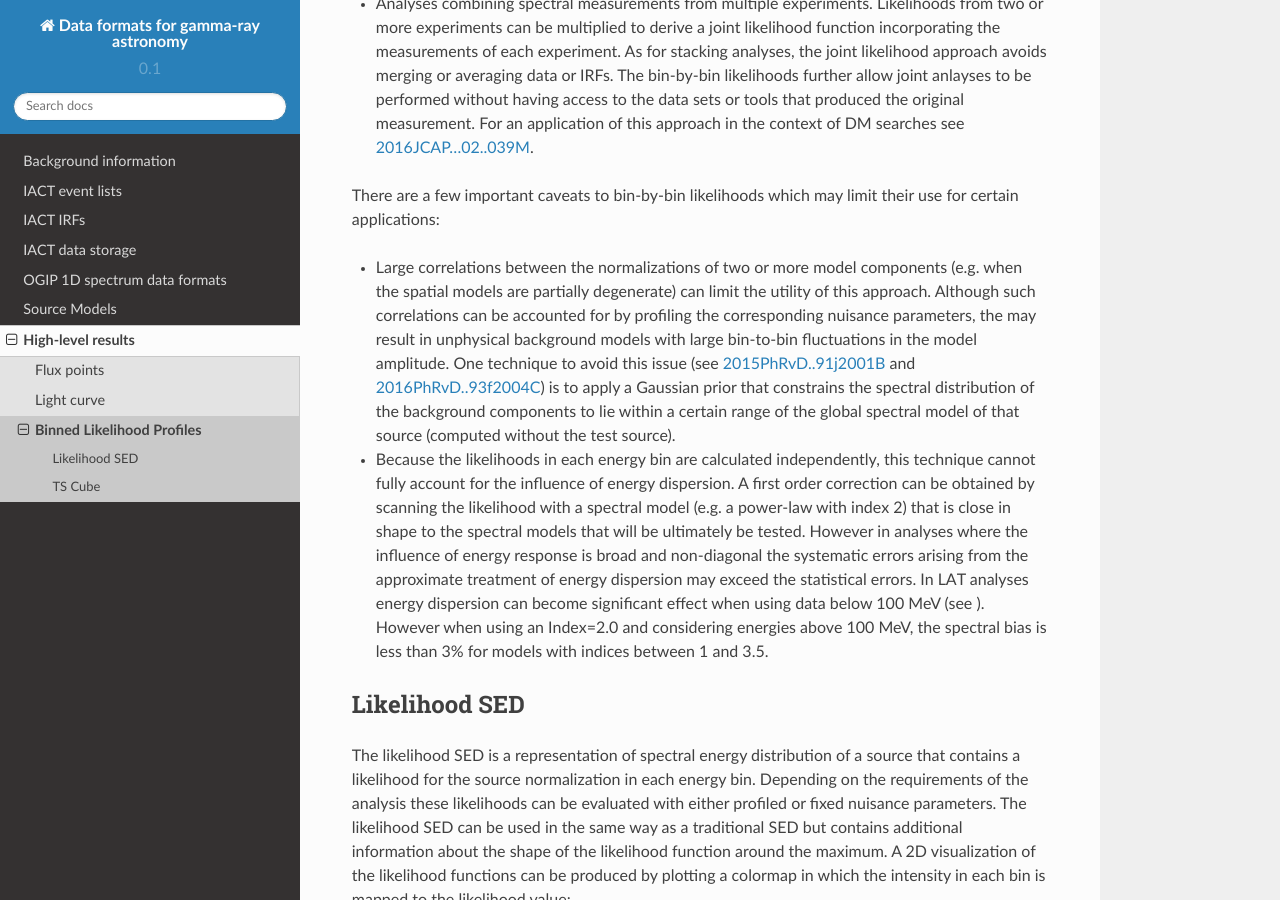
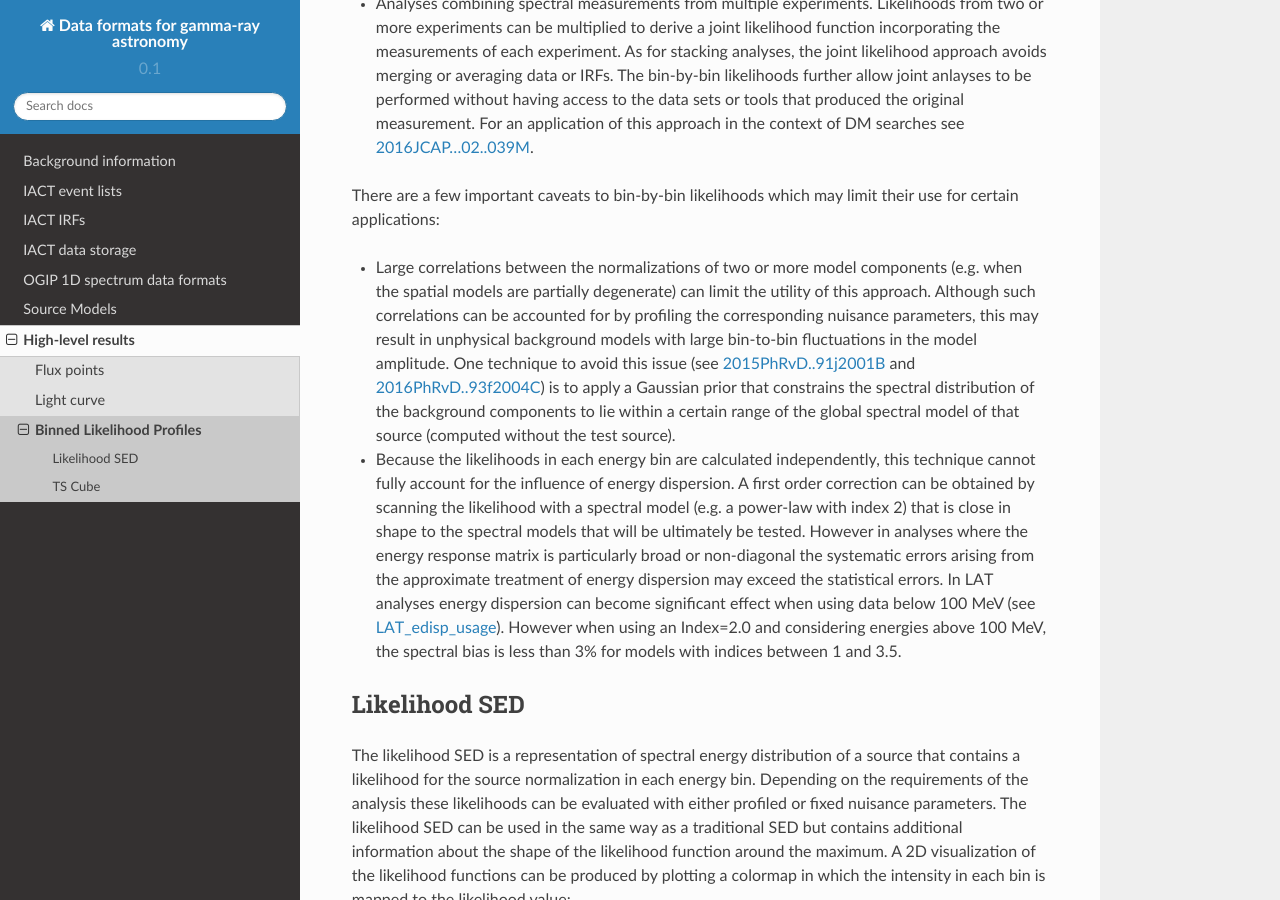
Before and after one commit to open-gamma-ray-astro/gamma-astro-data-formats, a Sphinx documentation site: the page built from source/results/binned_likelihoods/index.rst, in a window 1280 px wide and 900 px high, scrolled down 816 px. Built offline with Sphinx 7.4.7 and the Read the Docs theme 2.0.0, drawn with Linux system fonts in a browser that asks for light colours; some of the changed text lies outside the part shown.

Commit message:
some small tweaks

```diff
--- a/source/references.txt
+++ b/source/references.txt
@@ -43,3 +43,4 @@
 .. _2014PhRvD..89d2001A: http://adsabs.harvard.edu/abs/2014PhRvD..89d2001A
 .. _2015PhRvL.115w1301A: http://adsabs.harvard.edu/abs/2015PhRvL.115w1301A
 .. _2016PhRvD..93f2004C: http://adsabs.harvard.edu/abs/2016PhRvD..93f2004C
+.. _LAT_edisp_usage: http://fermi.gsfc.nasa.gov/ssc/data/analysis/documentation/Pass8_edisp_usage.html
--- a/source/results/binned_likelihoods/index.rst
+++ b/source/results/binned_likelihoods/index.rst
@@ -60,7 +60,7 @@ limit their use for certain applications:
   components (e.g. when the spatial models are partially degenerate)
   can limit the utility of this approach.  Although such correlations
   can be accounted for by profiling the corresponding nuisance
-  parameters, the may result in unphysical background models with
+  parameters, this may result in unphysical background models with
   large bin-to-bin fluctuations in the model amplitude.  One technique
   to avoid this issue (see `2015PhRvD..91j2001B`_ and
   `2016PhRvD..93f2004C`_) is to apply a Gaussian prior that constrains
@@ -73,14 +73,14 @@ limit their use for certain applications:
   of energy dispersion.  A first order correction can be obtained by
   scanning the likelihood with a spectral model (e.g. a power-law with
   index 2) that is close in shape to the spectral models that will be
-  ultimately be tested.  However in analyses where the influence of
-  energy response is broad and non-diagonal the systematic errors
+  ultimately be tested.  However in analyses where the energy response
+  matrix is particularly broad or non-diagonal the systematic errors
   arising from the approximate treatment of energy dispersion may
   exceed the statistical errors.  In LAT analyses energy dispersion
-  can become significant effect when using data below 100 MeV (see ).
-  However when using an Index=2.0 and considering energies above 100
-  MeV, the spectral bias is less than 3\% for models with indices
-  between 1 and 3.5.
+  can become significant effect when using data below 100 MeV (see
+  `LAT_edisp_usage`_).  However when using an Index=2.0 and
+  considering energies above 100 MeV, the spectral bias is less than
+  3\% for models with indices between 1 and 3.5.
 
 
 .. _likelihood_sed:
```
Also changed, not shown: other parts of source/results/binned_likelihoods/index.rst (+9 -6 lines).
